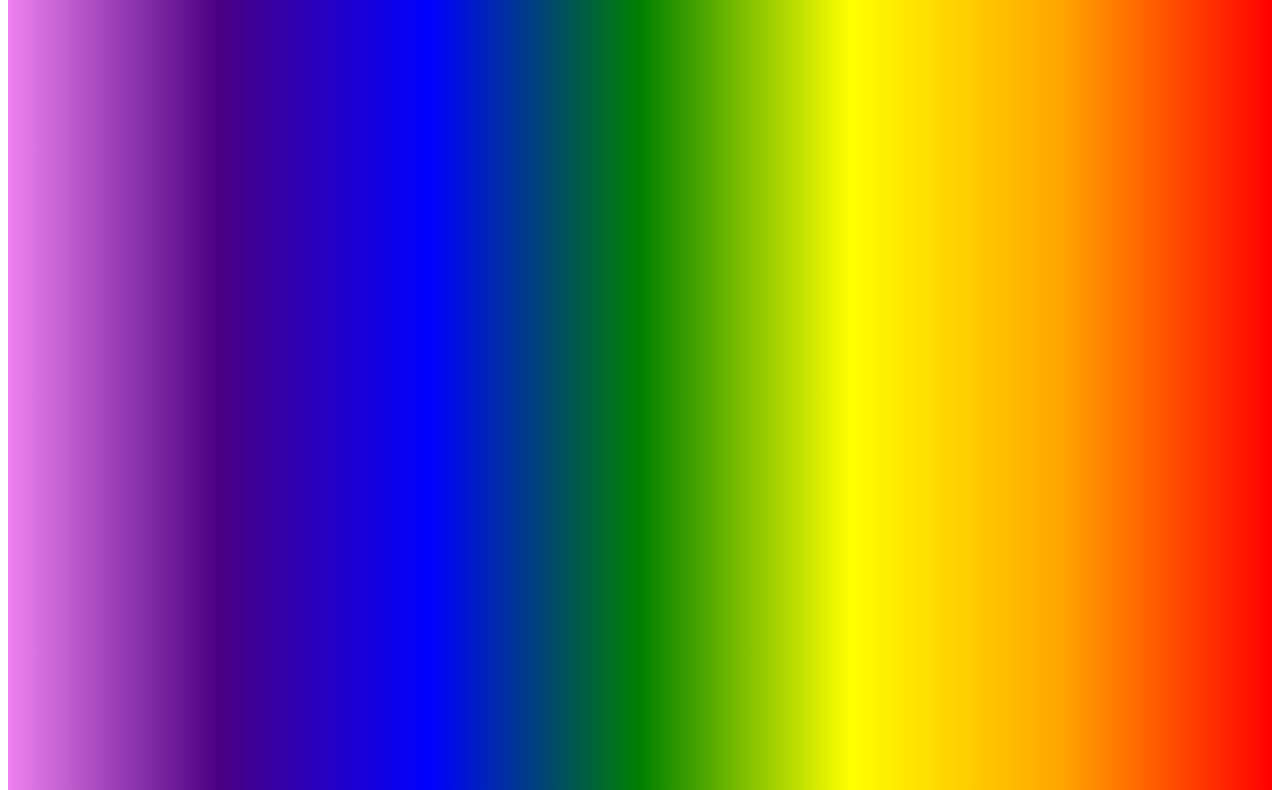
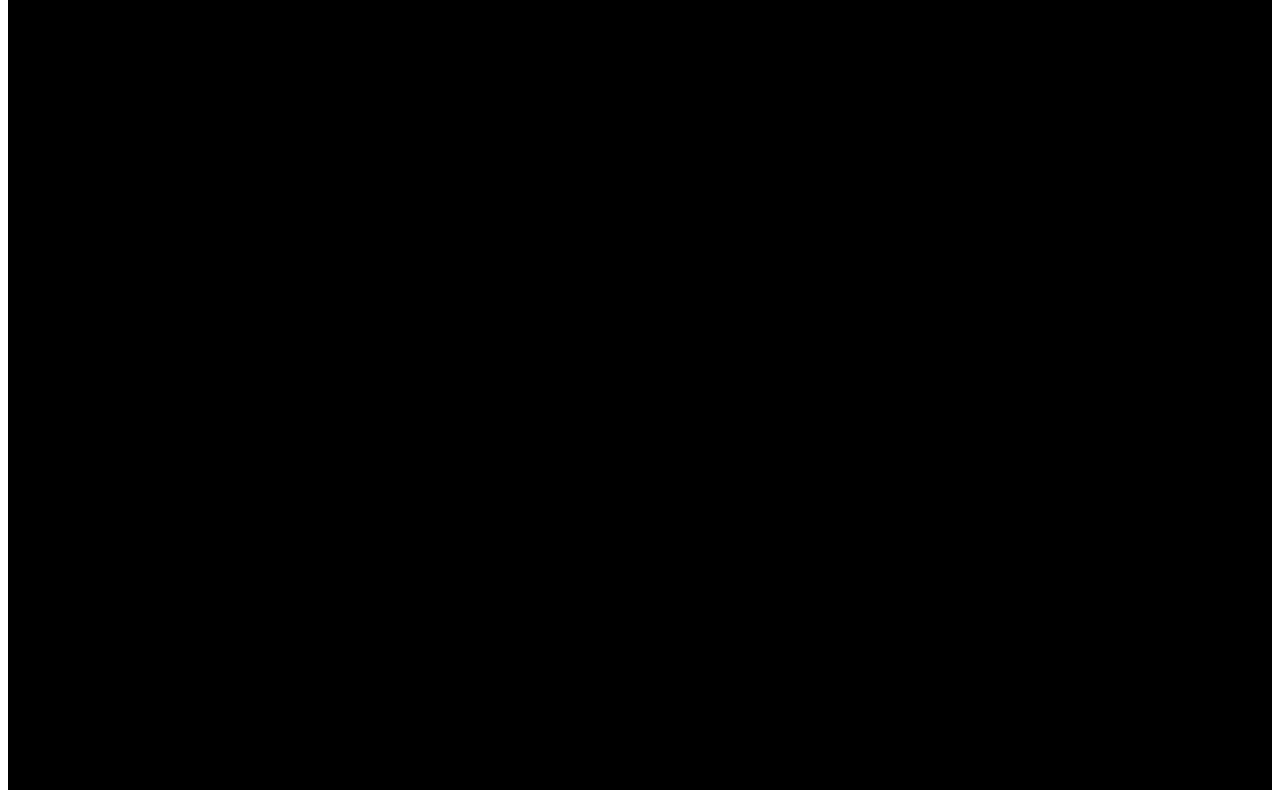
Before and after one commit to VVindham/vvindham, a plain HTML site: page index.html in a window 1280 px wide. Shown: the part 110-900 px from the top of the page. Drawn offline with Linux system fonts and the light colour scheme.

Commit message:
Add files via upload

```diff
--- a/index.html
+++ b/index.html
@@ -8,10 +8,9 @@
         /* Add your custom styles here */
         marquee {
             font-size: 24px;
-            color: #333; /* Set the default text color (you can adjust this) */
-            background: linear-gradient(to right, violet, indigo, blue, green, yellow, orange, red);
-            /* Use a linear gradient for the background to create the rainbow effect */
-            /* You can customize the colors or order as desired */
+            color: linear-gradient(to right, violet, indigo, blue, green, yellow, orange, red);
+            /* Use a linear gradient for the text color (rainbow effect) */
+            background-color: black; /* Set the background color to black */
         }
     </style>
 </head>
```
